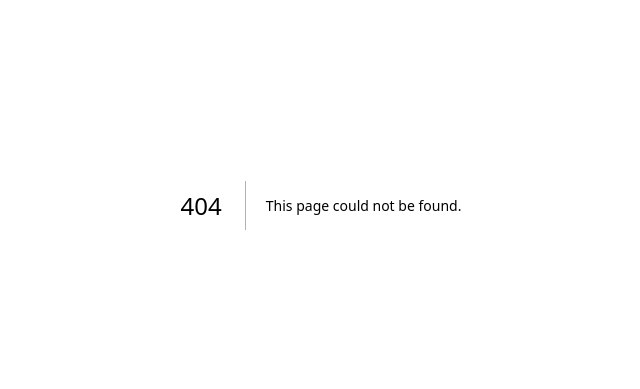
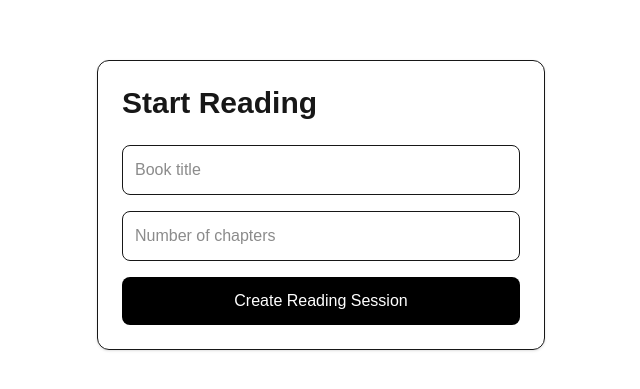
Before and after one commit to ryanlee4575/reading-sync, a Next.js app: page /group/1/create-session in a window 1280 px wide. Before the commit this address had no page. Shown: the part 195-584 px from the top of the page, without its empty margins (319-959 px from the left). Built offline with nearby package versions, Linux system fonts and the light colour scheme; no server answers.

Commit message:
Create rows for reading sessions

```diff
--- /dev/null
+++ b/app/group/[id]/create-session/page.tsx
@@ -0,0 +1,130 @@
+"use client";
+
+import { useState } from "react";
+import { createClient } from "@/lib/supabase/client";
+import { useParams, useRouter } from "next/navigation";
+
+type Member = {
+  user_id: string;
+};
+
+export default function CreateSessionPage() {
+  const supabase = createClient();
+  const params = useParams();
+  const router = useRouter();
+
+  const groupId = params.id as string;
+
+  const [bookTitle, setBookTitle] = useState("");
+  const [totalChapters, setTotalChapters] = useState("");
+  const [message, setMessage] = useState("");
+
+  async function createSession() {
+    if (!bookTitle.trim() || !totalChapters) {
+      setMessage("Please enter a book title and chapter count.");
+      return;
+    }
+
+    const chapterCount = Number(totalChapters);
+
+    if (!Number.isInteger(chapterCount) || chapterCount <= 0) {
+      setMessage("Chapter count must be a positive whole number.");
+      return;
+    }
+
+    setMessage("Creating reading session...");
+
+    const {
+      data: { user },
+      error: userError,
+    } = await supabase.auth.getUser();
+
+    if (userError || !user) {
+      setMessage("You must be logged in.");
+      return;
+    }
+
+    const { data: session, error: sessionError } = await supabase
+      .from("reading_sessions")
+      .insert({
+        group_id: groupId,
+        book_title: bookTitle.trim(),
+        total_chapters: chapterCount,
+        created_by: user.id,
+      })
+      .select("id")
+      .single();
+
+    if (sessionError || !session) {
+      console.error(sessionError);
+      setMessage(sessionError?.message || "Could not create session.");
+      return;
+    }
+
+    const { data: members, error: membersError } = await supabase
+      .from("group_members")
+      .select("user_id")
+      .eq("group_id", groupId);
+
+    if (membersError || !members) {
+      console.error(membersError);
+      setMessage(membersError?.message || "Could not load group members.");
+      return;
+    }
+
+    const progressRows = (members as Member[]).map((member) => ({
+      reading_session_id: session.id,
+      user_id: member.user_id,
+      chapter_completed: 0,
+    }));
+
+    const { error: progressError } = await supabase
+      .from("progress")
+      .insert(progressRows);
+
+    if (progressError) {
+      console.error(progressError);
+      setMessage(progressError.message);
+      return;
+    }
+
+    router.push(`/group/${groupId}`);
+  }
+
+  return (
+    <main className="flex min-h-screen flex-col items-center justify-center p-6">
+      <div className="w-full max-w-md rounded-xl border p-6 shadow-sm">
+        <h1 className="mb-6 text-3xl font-bold">Start Reading</h1>
+
+        <div className="space-y-4">
+          <input
+            type="text"
+            placeholder="Book title"
+            value={bookTitle}
+            onChange={(e) => setBookTitle(e.target.value)}
+            className="w-full rounded-lg border p-3"
+          />
+
+          <input
+            type="number"
+            placeholder="Number of chapters"
+            value={totalChapters}
+            onChange={(e) => setTotalChapters(e.target.value)}
+            className="w-full rounded-lg border p-3"
+          />
+
+          <button
+            onClick={createSession}
+            className="w-full rounded-lg bg-black p-3 text-white"
+          >
+            Create Reading Session
+          </button>
+
+          {message && (
+            <p className="text-center text-sm text-red-600">{message}</p>
+          )}
+        </div>
+      </div>
+    </main>
+  );
+}
--- a/app/group/[id]/page.tsx
+++ b/app/group/[id]/page.tsx
@@ -1,6 +1,7 @@
 "use client";
 
 import { useEffect, useState } from "react";
+import Link from "next/link";
 import { createClient } from "@/lib/supabase/client";
 import { useParams } from "next/navigation";
 
@@ -8,11 +9,19 @@ type Member = {
   display_name: string;
 };
 
+type ReadingSession = {
+  id: string;
+  book_title: string;
+  total_chapters: number;
+  created_at: string;
+};
+
 type Group = {
   id: string;
   name: string;
   invite_code: string;
   group_members: Member[];
+  reading_sessions: ReadingSession[];
 };
 
 export default function GroupPage() {
@@ -25,8 +34,6 @@ export default function GroupPage() {
 
   useEffect(() => {
     async function loadGroup() {
-      setLoading(true);
-
       const { data, error } = await supabase
         .from("groups")
         .select(`
@@ -35,6 +42,12 @@ export default function GroupPage() {
           invite_code,
           group_members (
             display_name
+          ),
+          reading_sessions (
+            id,
+            book_title,
+            total_chapters,
+            created_at
           )
         `)
         .eq("id", groupId)
@@ -51,53 +64,58 @@ export default function GroupPage() {
     }
 
     loadGroup();
-  }, [groupId, supabase]);
+  }, [groupId]);
 
   if (loading) {
-    return (
-      <main className="min-h-screen p-6">
-        <h1 className="text-3xl font-bold">Loading...</h1>
-      </main>
-    );
+    return <main className="min-h-screen p-6">Loading...</main>;
   }
 
   if (!group) {
-    return (
-      <main className="min-h-screen p-6">
-        <h1 className="text-3xl font-bold">Group not found</h1>
-        <p className="mt-2 text-gray-600">
-          You may not have access to this group.
-        </p>
-      </main>
-    );
+    return <main className="min-h-screen p-6">Group not found.</main>;
   }
+
+  const currentSession = group.reading_sessions[0];
 
   return (
     <main className="min-h-screen p-6">
       <h1 className="text-3xl font-bold">{group.name}</h1>
 
       <p className="mt-2 text-gray-600">
-        Invite Code:{" "}
-        <span className="font-mono font-bold">{group.invite_code}</span>
+        Invite Code: <span className="font-mono font-bold">{group.invite_code}</span>
       </p>
+
+      <section className="mt-8 rounded-xl border p-4">
+        <h2 className="text-xl font-semibold">Current Book</h2>
+
+        {currentSession ? (
+          <div className="mt-2">
+            <p className="font-semibold">{currentSession.book_title}</p>
+            <p className="text-gray-600">
+              0 / {currentSession.total_chapters} chapters
+            </p>
+          </div>
+        ) : (
+          <div className="mt-2">
+            <p className="text-gray-600">No reading session yet.</p>
+
+            <Link
+              href={`/group/${group.id}/create-session`}
+              className="mt-4 inline-block rounded-lg bg-black px-4 py-2 text-white"
+            >
+              Start Reading
+            </Link>
+          </div>
+        )}
+      </section>
 
       <section className="mt-8 rounded-xl border p-4">
         <h2 className="text-xl font-semibold">Members</h2>
 
         <div className="mt-4 space-y-2">
-          {group.group_members.length > 0 ? (
-            group.group_members.map((member) => (
-              <p key={member.display_name}>{member.display_name}</p>
-            ))
-          ) : (
-            <p className="text-gray-600">No members yet.</p>
-          )}
+          {group.group_members.map((member) => (
+            <p key={member.display_name}>{member.display_name}</p>
+          ))}
         </div>
-      </section>
-
-      <section className="mt-8 rounded-xl border p-4">
-        <h2 className="text-xl font-semibold">Current Book</h2>
-        <p className="mt-2 text-gray-600">No reading session yet.</p>
       </section>
     </main>
   );
```
